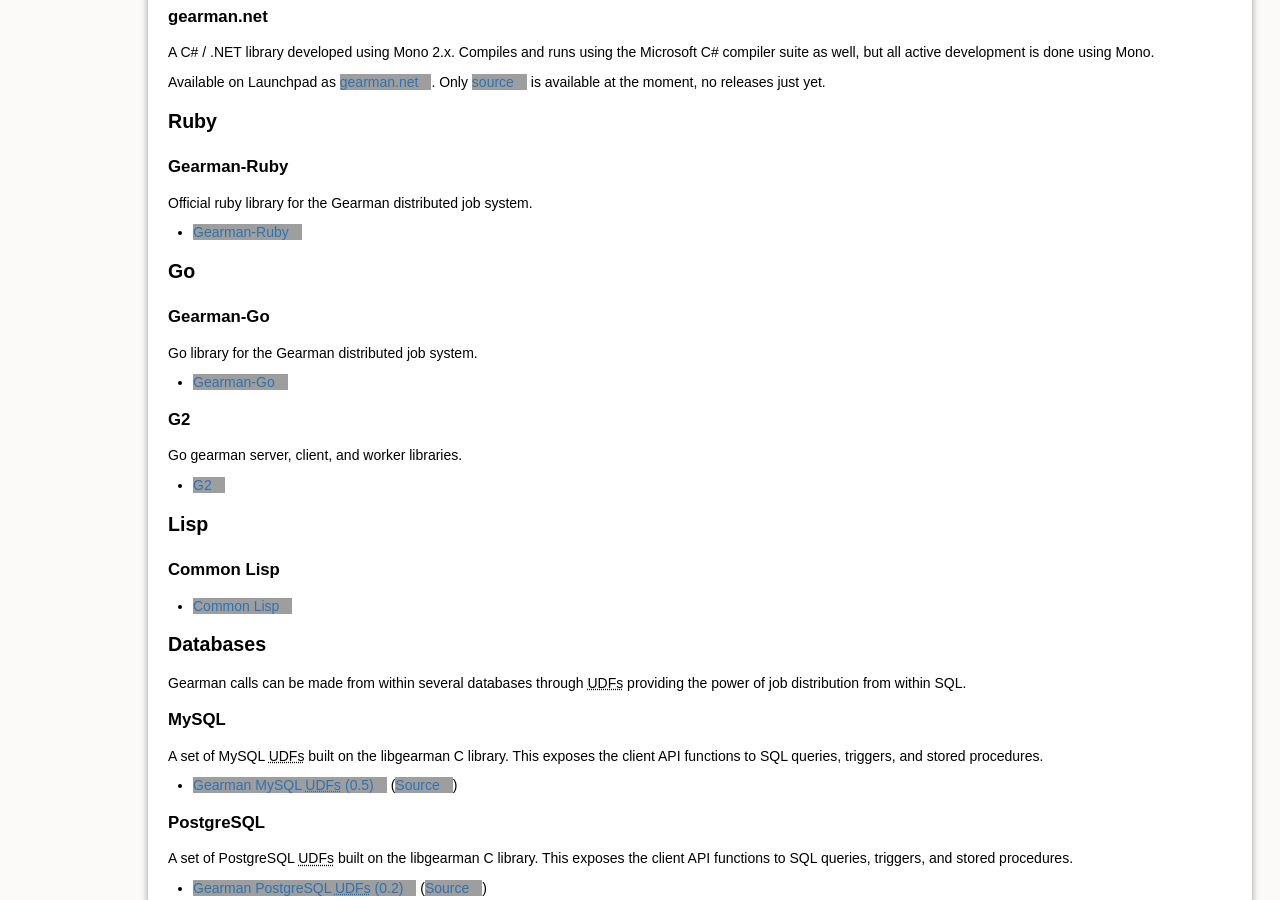
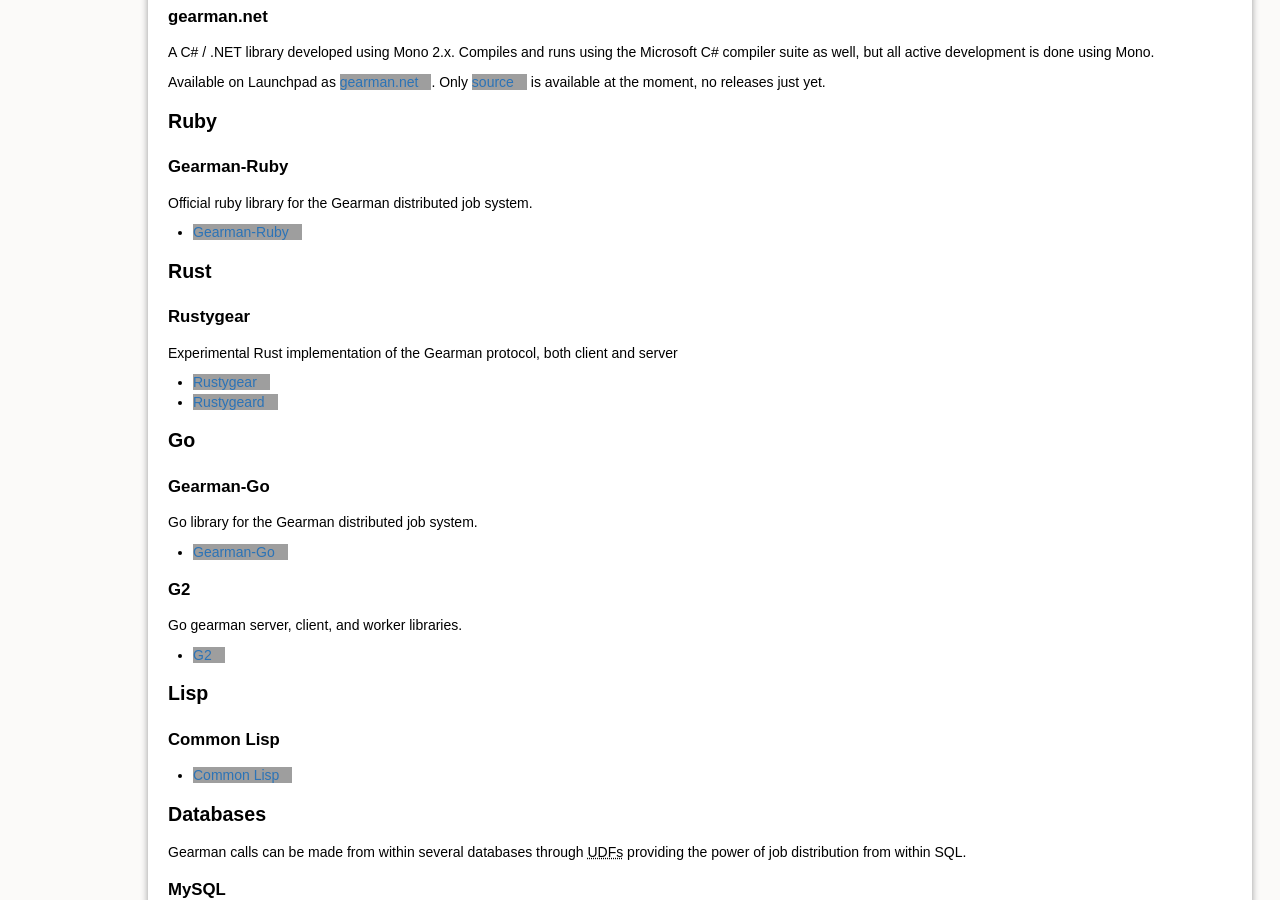
Before and after one commit to gearman/gearman.github.io, a Jekyll site: the page built from download/index.md, in a window 1280 px wide and 900 px high, scrolled down 3160 px. Built offline with Jekyll 4.4.1, drawn with Linux system fonts in a browser that asks for light colours; grey boxes are pictures that could not be loaded.

Commit message:
Add Rustygear to language implementations

```diff
--- a/download/index.md
+++ b/download/index.md
@@ -197,6 +197,16 @@
 
  * [Gearman-Ruby](https://github.com/gearman-ruby/gearman-ruby)
 
+
+## Rust
+
+### Rustygear
+
+Experimental Rust implementation of the Gearman protocol, both client and server
+
+ * [Rustygear](https://crates.io/crates/rustygear)
+ * [Rustygeard](https://crates.io/crates/rustygeard)
+
 ## Go
 
 ### Gearman-Go
```
Also changed, not shown: documentation/index.md (+1 -0 lines).
